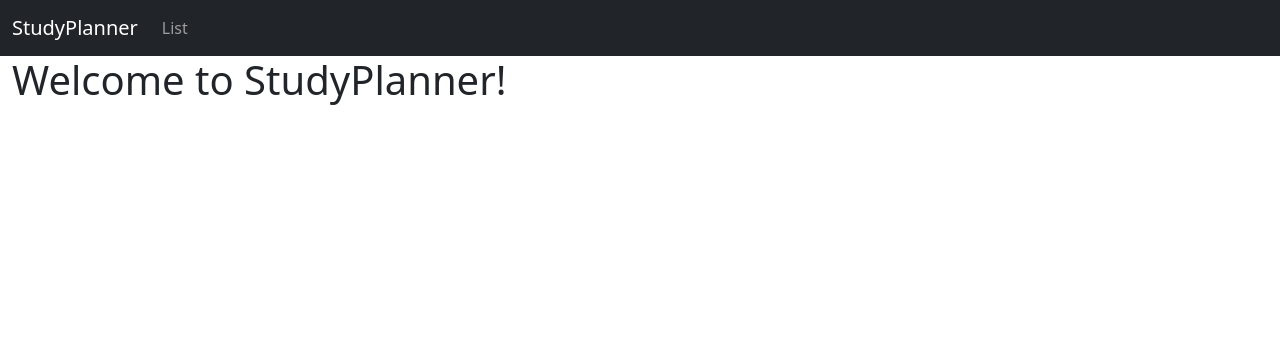
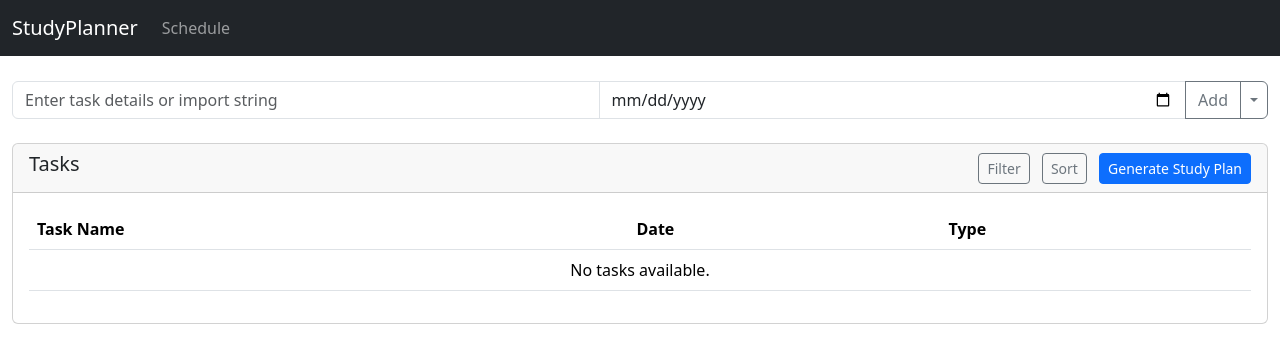
Before and after one commit to abhinavramanan/StudyPlanner, a Django app: page / in a window 1280 px wide. Shown: the top 363 px of the page. Run offline with Django 4.2, Linux system fonts and the light colour scheme.

Commit message:
Finished Core

```diff
--- a/StudyPlanner/urls.py
+++ b/StudyPlanner/urls.py
@@ -21,7 +21,6 @@ from StudyPlanner import views
 urlpatterns = [
     path('admin/', admin.site.urls),
     path('', views.index, name='index'),
-    path('list/', views.list, name='list'),
     path('generate-study-plan/', views.generate_study_plan, name='generate_study_plan'),
     path('calendar/', views.study_plan_calendar, name='study_plan_calendar')
 
--- a/StudyPlanner/views.py
+++ b/StudyPlanner/views.py
@@ -15,7 +15,6 @@ from collections import defaultdict
 logger = logging.getLogger(__name__)
 
 
-# Initialize Gemini API
 def initialize_gemini():
     try:
         # Use Django setting for API key (which gets it from environment variable)
@@ -29,13 +28,8 @@ def initialize_gemini():
         logger.error(f"Failed to initialize Gemini: {e}")
         raise
 
-
 def index(request):
     return render(request, "index.html")
-
-
-def list(request):
-    return render(request, "list.html")
 
 
 def generate_study_plan(request):
--- a/templates/header.html
+++ b/templates/header.html
@@ -13,7 +13,7 @@
             <div class="collapse navbar-collapse" id="navbarSupportedContent">
                 <ul class="navbar-nav me-auto mb-2 mb-lg-0">
                     <li class="nav-item">
-                        <a class="nav-link" href="/list">List</a>
+                        <a class="nav-link" href="/calendar/">Schedule</a>
                     </li>
                 </ul>
             </div>
--- a/templates/index.html
+++ b/templates/index.html
@@ -1,7 +1,77 @@
 <!DOCTYPE html>
 {% include "header.html" %}
-<!-- Content -->
+{% csrf_token %}
 <div class="container-fluid">
-    <h1>Welcome to StudyPlanner!</h1>
+    <div class="input-group" style="padding-top: 25px">
+      <input type="text" id="taskInput" class="form-control" placeholder="Enter task details or import string" aria-label="Task input">
+      <input type="date" id="taskDate" class="form-control" aria-label="Task date">
+      <button type="button" id="addTaskBtn" class="btn btn-outline-secondary">Add</button>
+      <button type="button" class="btn btn-outline-secondary dropdown-toggle dropdown-toggle-split" data-bs-toggle="dropdown" aria-expanded="false">
+        <span class="visually-hidden">Toggle Dropdown</span>
+      </button>
+      <ul class="dropdown-menu dropdown-menu-end">
+        <li><a class="dropdown-item" href="#" id="prioritizeAddBtn">Prioritize Add</a></li>
+        <li><hr class="dropdown-divider"></li>
+        <li><a class="dropdown-item" href="#" id="addWeeklyBtn">Add Weekly</a></li>
+        <li><a class="dropdown-item" href="#" id="addDailyBtn">Add Daily</a></li>
+      </ul>
+    </div>
+
+
+    <!-- Task Lists -->
+    <div class="card mt-4">
+      <div class="card-header d-flex justify-content-between align-items-center">
+        <h5>Tasks</h5>
+        <div>
+          <button class="btn btn-sm btn-outline-secondary me-2">Filter</button>
+          <button class="btn btn-sm btn-outline-secondary me-2">Sort</button>
+          <button id="generatePlanBtn" class="btn btn-sm btn-primary">Generate Study Plan</button>
+        </div>
+      </div>
+      <div class="card-body">
+        <div class="table-responsive">
+          <table class="table table-hover">
+            <thead>
+              <tr>
+                <th scope="col">Task Name</th>
+                <th scope="col">Date</th>
+                <th scope="col">Type</th>
+              </tr>
+            </thead>
+            <tbody id="taskTableBody">
+              <tr>
+                <td colspan="3" class="text-center">No tasks available.</td>
+              </tr>
+            </tbody>
+          </table>
+        </div>
+      </div>
+    </div>
 </div>
+
+<!-- Study Plan Modal -->
+<div class="modal fade" id="studyPlanModal" tabindex="-1" aria-labelledby="studyPlanModalLabel" aria-hidden="true">
+  <div class="modal-dialog modal-lg">
+    <div class="modal-content">
+      <div class="modal-header">
+        <h5 class="modal-title" id="studyPlanModalLabel">Your Study Plan</h5>
+        <button type="button" class="btn-close" data-bs-dismiss="modal" aria-label="Close"></button>
+      </div>
+      <div class="modal-body">
+        <div id="studyPlanContent" class="p-3">
+          <div class="text-center">
+            <div class="spinner-border" role="status">
+              <span class="visually-hidden">Loading...</span>
+            </div>
+            <p>Generating your study plan...</p>
+          </div>
+        </div>
+      </div>
+      <div class="modal-footer">
+        <button type="button" class="btn btn-secondary" data-bs-dismiss="modal">Close</button>
+      </div>
+    </div>
+  </div>
+</div>
+
 {% include "footer.html" %}
```
Also changed, not shown: templates/calendar.html (+2 -46 lines), 1 other file.
